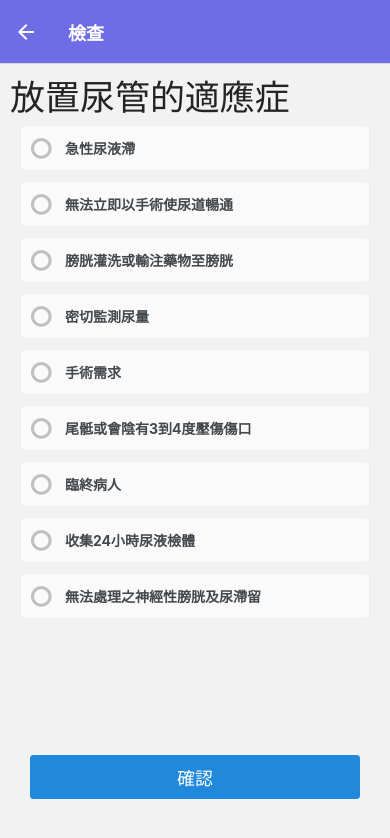
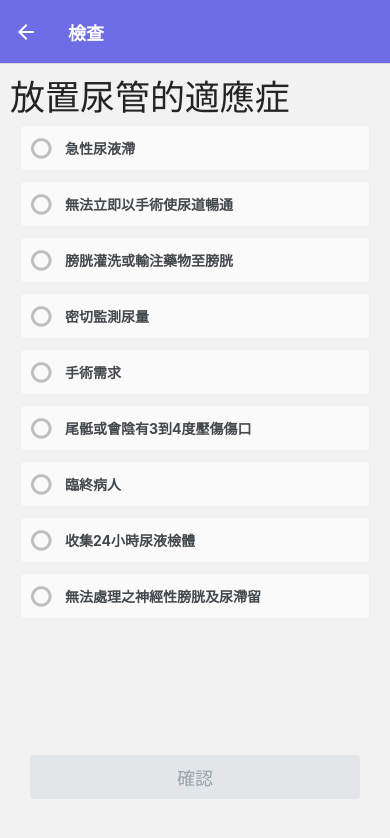
Before and after one commit to eddielin0926/foley, a React Native app: screen /ProcessScreen in a window 390 px wide. Shown: the top 838 px of the page. Built offline with nearby package versions, Linux system fonts and the light colour scheme.

Commit message:
feat: :sparkles: decision process navigation

```diff
--- a/src/panels/AlternativePanel.tsx
+++ b/src/panels/AlternativePanel.tsx
@@ -1,9 +1,13 @@
 import React, { useState } from "react";
-import { FlatList } from "react-native";
-import { CheckBox, Text } from "react-native-elements";
+import { FlatList, View } from "react-native";
+import { Button, CheckBox, Text } from "react-native-elements";
 
-const AlternativePanel = () => {
-  const [selection, setSelection] = useState<string>("A-1");
+interface Props {
+  setStatus: (status: string) => void;
+}
+
+const AlternativePanel = ({ setStatus }: Props) => {
+  const [selection, setSelection] = useState<string>("");
   const options: Array<{ key: string; brief: string; detail: string }> = [
     {
       key: "B-1",
@@ -39,6 +43,13 @@ const AlternativePanel = () => {
           />
         )}
       />
+      <View style={{ padding: 20, marginBottom: 20 }}>
+        <Button
+          title="確認"
+          disabled={selection === ""}
+          onPress={() => setStatus(selection)}
+        />
+      </View>
     </>
   );
 };
--- a/src/panels/CarePanel.tsx
+++ b/src/panels/CarePanel.tsx
@@ -2,7 +2,11 @@ import React, { useState } from "react";
 import { FlatList } from "react-native";
 import { CheckBox, Text } from "react-native-elements";
 
-const CarePanel = () => {
+interface Props {
+  setStatus: (status: string) => void;
+}
+
+const CarePanel = ({ setStatus }: Props) => {
   const [selection, setSelection] = useState<Array<boolean>>([false, false]);
   const options: Array<{ key: string; brief: string; detail: string }> = [
     {
--- a/src/panels/EvaluatePanel.tsx
+++ b/src/panels/EvaluatePanel.tsx
@@ -2,7 +2,11 @@ import React, { useState } from "react";
 import { FlatList } from "react-native";
 import { CheckBox, Text } from "react-native-elements";
 
-const EvaluatePanel = () => {
+interface Props {
+  setStatus: (status: string) => void;
+}
+
+const EvaluatePanel = ({ setStatus }: Props) => {
   const [selection, setSelection] = useState<Array<boolean>>([
     false,
     false,
--- a/src/panels/IndicationsPanel.tsx
+++ b/src/panels/IndicationsPanel.tsx
@@ -1,9 +1,13 @@
 import React, { useState } from "react";
-import { FlatList } from "react-native";
-import { CheckBox, Text } from "react-native-elements";
+import { FlatList, View } from "react-native";
+import { Button, CheckBox, Text } from "react-native-elements";
 
-const IndicationsPanel = () => {
-  const [selection, setSelection] = useState<string>("B-1");
+interface Props {
+  setStatus: (status: string) => void;
+}
+
+const IndicationsPanel = ({ setStatus }: Props) => {
+  const [selection, setSelection] = useState<string>("");
   const options: Array<{ key: string; brief: string; detail: string }> = [
     {
       key: "A-1",
@@ -71,6 +75,13 @@ const IndicationsPanel = () => {
           />
         )}
       />
+      <View style={{ padding: 20, marginBottom: 20 }}>
+        <Button
+          title="確認"
+          disabled={selection === ""}
+          onPress={() => setStatus(selection)}
+        />
+      </View>
     </>
   );
 };
--- a/src/panels/TechniquePanel.tsx
+++ b/src/panels/TechniquePanel.tsx
@@ -1,8 +1,12 @@
 import React, { useState } from "react";
-import { FlatList } from "react-native";
-import { CheckBox, Text } from "react-native-elements";
+import { FlatList, View } from "react-native";
+import { Button, CheckBox, Text } from "react-native-elements";
 
-const TechniquePanel = () => {
+interface Props {
+  setStatus: (status: string) => void;
+}
+
+const TechniquePanel = ({ setStatus }: Props) => {
   const [selection, setSelection] = useState<Array<boolean>>([
     false,
     false,
@@ -89,6 +93,13 @@ const TechniquePanel = () => {
           />
         )}
       />
+      <View style={{ padding: 20, marginBottom: 20 }}>
+        <Button
+          title="確認"
+          disabled={selection.includes(false)}
+          onPress={() => setStatus("C")}
+        />
+      </View>
     </>
   );
 };
--- a/src/screens/ProcessScreen.tsx
+++ b/src/screens/ProcessScreen.tsx
@@ -8,34 +8,35 @@ import AlternativePanel from "~/panels/AlternativePanel";
 import TechniquePanel from "~/panels/TechniquePanel";
 import EvaluatePanel from "~/panels/EvaluatePanel";
 import CarePanel from "~/panels/CarePanel";
-import { Button } from "react-native-elements";
 
 type Props = NativeStackScreenProps<StackParams, "ProcessScreen">;
 
 const ProcessScreen = ({ navigation }: Props) => {
-  const [state, setState] = useState(1);
+  const [panel, setPanel] = useState(0);
+
+  const setStatus = (status: string) => {
+    if (status[0] === "A") {
+      if (status === "A-9") {
+        setPanel(1);
+      } else {
+        setPanel(2);
+      }
+    } else if (status[0] === "B") {
+      navigation.navigate("HomeScreen");
+    } else if (status[0] === "C") {
+      navigation.navigate("HomeScreen");
+    }
+  };
+
   const panels = [
-    <EvaluatePanel />,
-    <IndicationsPanel />,
-    <AlternativePanel />,
-    <TechniquePanel />,
-    <CarePanel />,
+    <IndicationsPanel setStatus={setStatus} />,
+    <AlternativePanel setStatus={setStatus} />,
+    <TechniquePanel setStatus={setStatus} />,
+    <EvaluatePanel setStatus={setStatus}  />,
+    <CarePanel setStatus={setStatus}  />,
   ];
-  return (
-    <View style={common.container}>
-      {panels[state]}
-      <View style={{padding: 20, marginBottom: 20}}>
-        <Button
-          title="確認"
-          // disabled={true}
-          onPress={() => {
-            if (state !== panels.length - 1) setState(state + 1);
-            else navigation.navigate("HomeScreen");
-          }}
-        />
-      </View>
-    </View>
-  );
+
+  return <View style={common.container}>{panels[panel]}</View>;
 };
 
 export default ProcessScreen;
```
